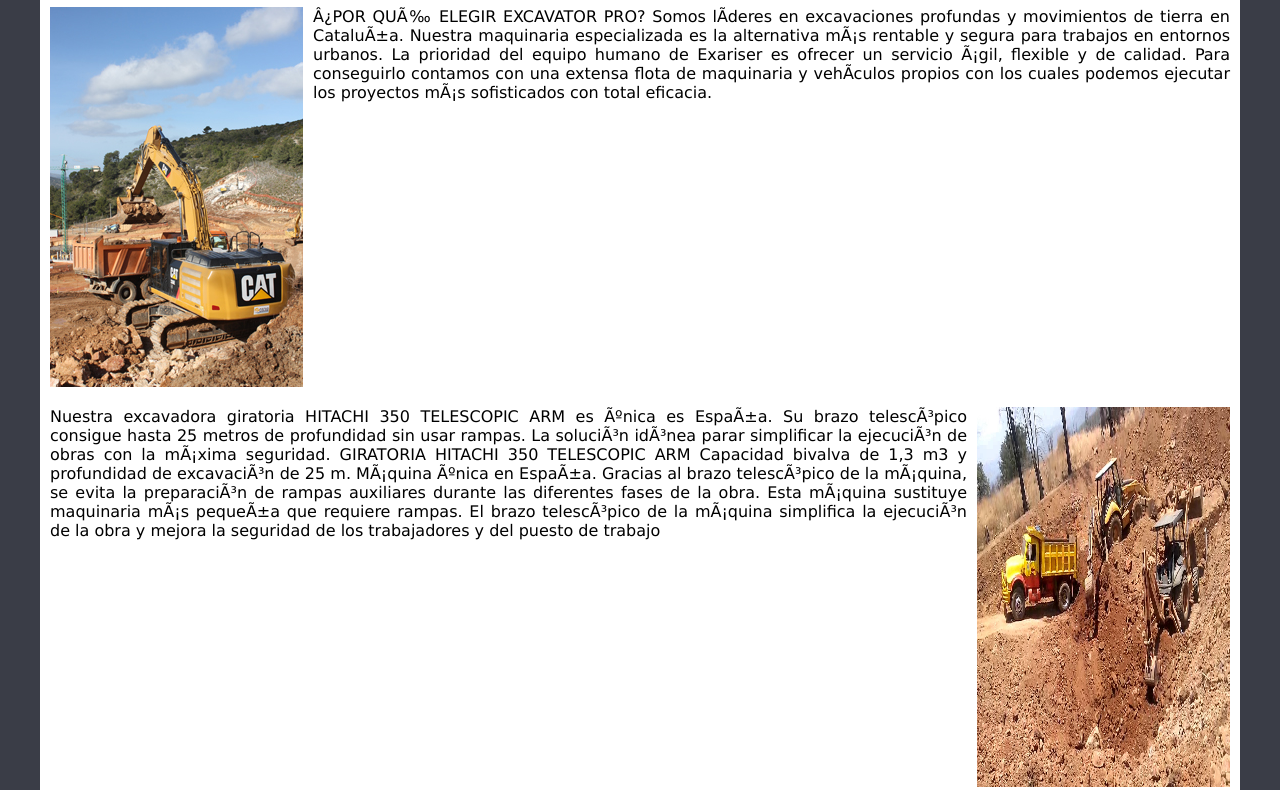
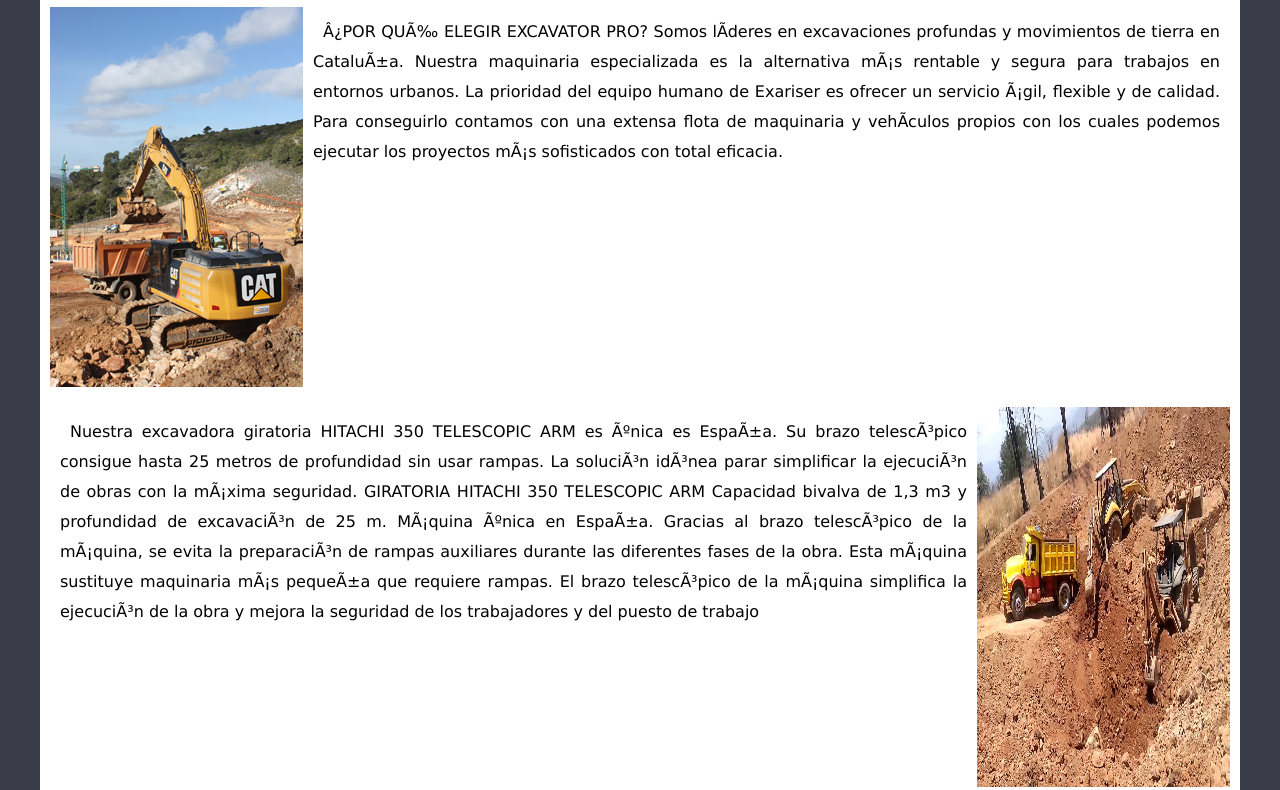
Before and after one commit to agilnar/agilnar.github.io, a plain HTML site: page index.html in a window 1280 px wide. Shown: the part 914-1704 px from the top of the page. Drawn offline with Linux system fonts and the light colour scheme.

Commit message:
Update estilos.css

```diff
--- a/estilos.css
+++ b/estilos.css
@@ -58,7 +58,9 @@ body{
 
 .texto1{
     text-align:justify;
-    margin: 10px;
+    margin: 20px;
+    text-indent: 10px;
+    line-height: 30px;
 }
 
 .caja2{
```
